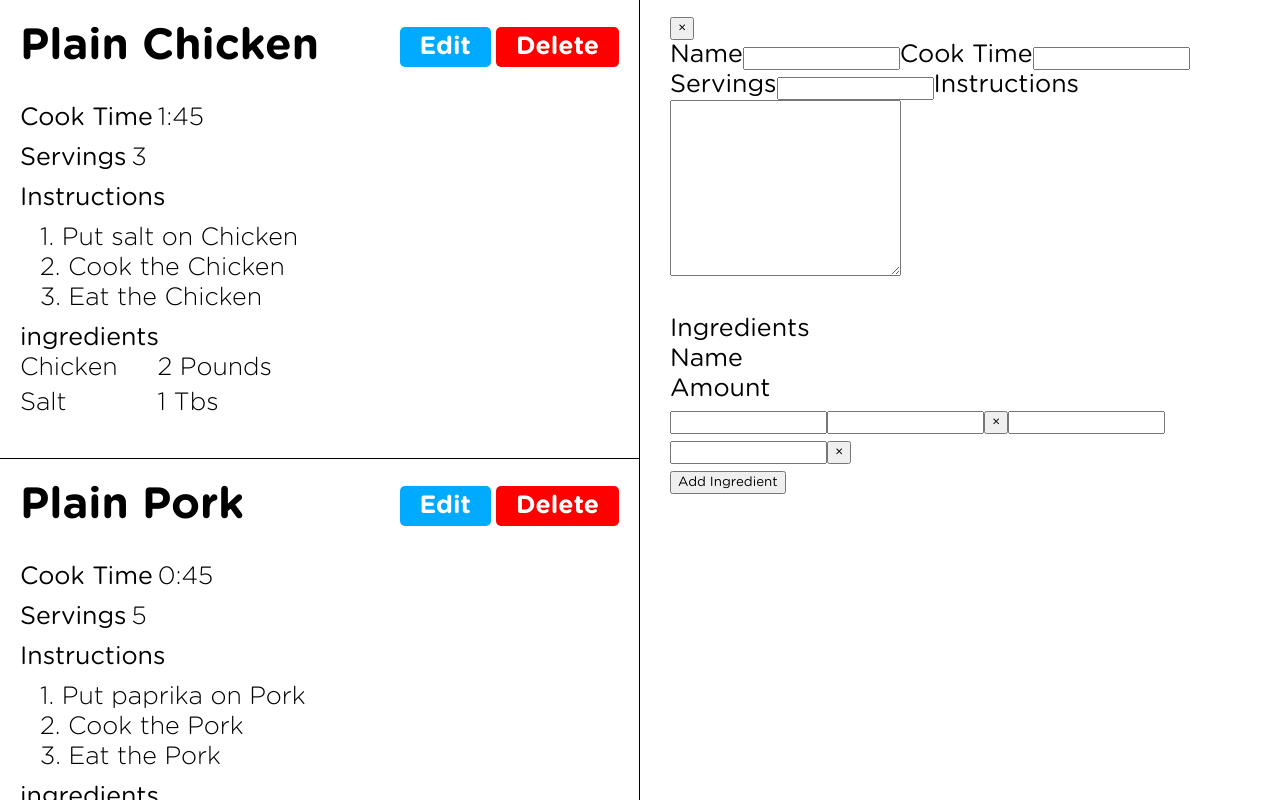
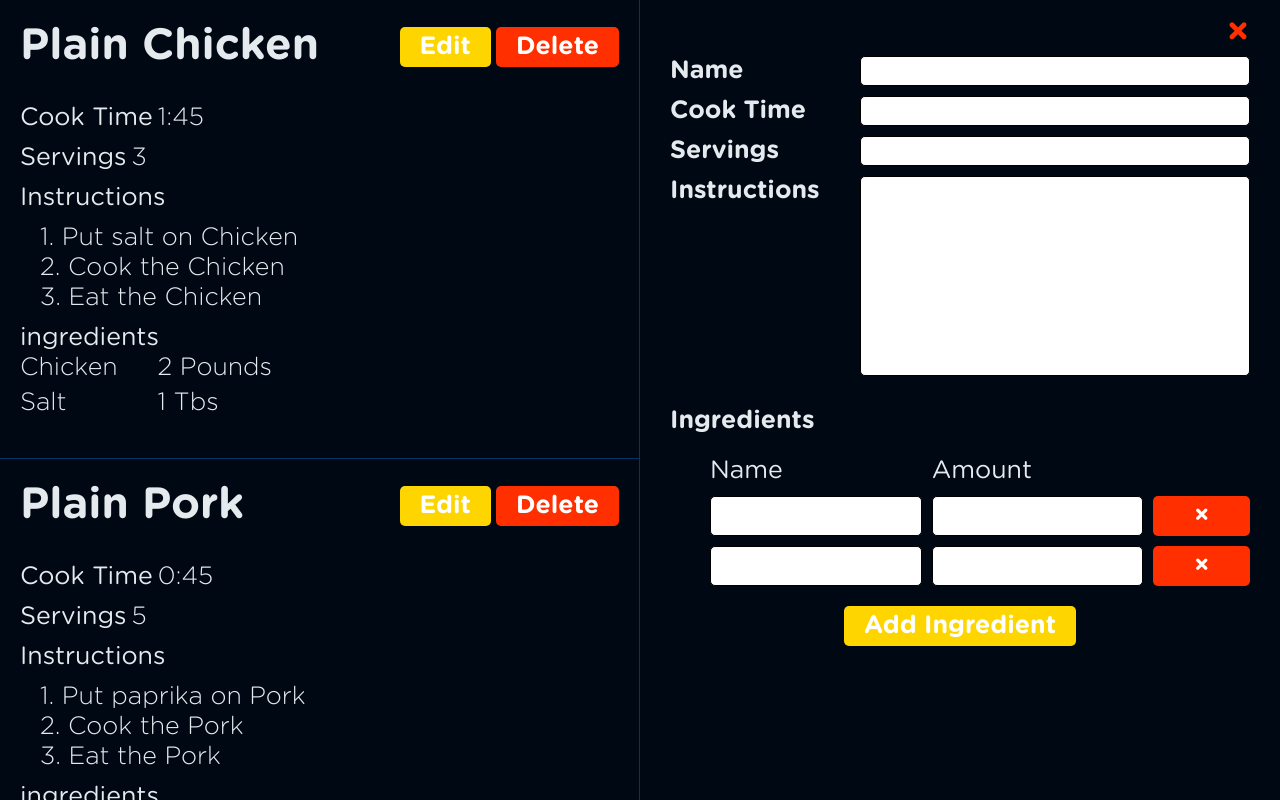
Before and after one commit to BorofskyDev/react-recipe-builder, a React (Vite) app: page / in a window 1280 px wide. Shown: the top 800 px of the page. Built offline with nearby package versions, Linux system fonts and the light colour scheme.

Commit message:
basic placeholder styling completed

```diff
--- a/src/components/RecipeEdit.jsx
+++ b/src/components/RecipeEdit.jsx
@@ -4,38 +4,63 @@
 export default function RecipeEdit() {
   return (
     <div className='recipe-edit'>
-      <div>
-        <button>&times;</button>
+      <div className='recipe-edit__remove-button-container'>
+        <button className='btn recipe-edit__remove-button'>&times;</button>
       </div>
-      <div>
-        <label htmlFor='name'>Name</label>
-        <input type='text' name='name' id='name' />
+      <div className='recipe-edit__details-grid'>
+        <label htmlFor='name' className='recipe-edit__label'>
+          Name
+        </label>
+        <input
+          type='text'
+          name='name'
+          id='name'
+          className='recipe-edit__input'
+        />
 
-        <label htmlFor='cookTime'>Cook Time</label>
-        <input type='text' name='cookTime' id='cookTime' />
+        <label htmlFor='cookTime' className='recipe-edit__label'>
+          Cook Time
+        </label>
+        <input
+          type='text'
+          name='cookTime'
+          id='cookTime'
+          className='recipe-edit__input'
+        />
 
-        <label htmlFor='servings'>Servings</label>
-        <input type='number' min='1' name='servings' id='servings' />
+        <label htmlFor='servings' className='recipe-edit__label'>
+          Servings
+        </label>
+        <input
+          type='number'
+          min='1'
+          name='servings'
+          id='servings'
+          className='recipe-edit__input'
+        />
 
-        <label htmlFor='instructions'>Instructions</label>
+        <label htmlFor='instructions' className='recipe-edit__label'>
+          Instructions
+        </label>
         <textarea
           name='instructions'
           id='instructions'
           cols='30'
           rows='10'
+          className='recipe-edit__input'
         ></textarea>
       </div>
       <br />
-      <label>Ingredients</label>
-      <div>
+      <label className='recipe-edit__label'>Ingredients</label>
+      <div className='recipe-edit__ingredient-grid'>
         <div>Name</div>
         <div>Amount</div>
         <div></div>
         <RecipeIngredientEdit />
         <RecipeIngredientEdit />
       </div>
-      <div>
-        <button>Add Ingredient</button>
+      <div className='recipe-edit__add-ingredient-btn-container'>
+        <button className='btn btn--primary'>Add Ingredient</button>
       </div>
     </div>
   )
--- a/src/components/RecipeIngredientEdit.jsx
+++ b/src/components/RecipeIngredientEdit.jsx
@@ -3,9 +3,9 @@
 export default function RecipeIngredientEdit() {
   return (
     <>
-        <input type="text" />
-        <input type="text" />
-        <button>&times;</button>
+      <input className='recipe-edit__input' type='text' />
+      <input className='recipe-edit__input' type='text' />
+      <button className='btn btn--danger' >&times;</button>
     </>
   )
 }
--- a/src/css/App.css
+++ b/src/css/App.css
@@ -20,6 +20,8 @@
   margin: 0;
   padding: 0;
   box-sizing: border-box;
+  background-color: rgb(0, 8, 20);
+  color: rgb(229, 234, 238)
 }
 
 .mr-1 {
--- a/src/css/buttons.css
+++ b/src/css/buttons.css
@@ -11,18 +11,18 @@
 
 .btn--primary {
     color: white;
-    background-color: hsl(200, 100%, 50%);
+    background-color: hsl(50, 100%, 50%);
 }
 
 .btn--primary:hover {
-    background-color: hsl(200, 100%, 35%);
+    background-color: hsl(50, 100%, 35%);
 }
 
 .btn--danger {
     color: white;
-    background-color: hsl(0, 100%, 50%);
+    background-color: hsl(11, 100%, 50%);
 }
 
 .btn--danger:hover {
-    background-color: hsl(0, 100%, 35%);
+    background-color: hsl(11, 100%, 25%);
 }
--- a/src/css/recipe-edit.css
+++ b/src/css/recipe-edit.css
@@ -8,3 +8,60 @@
     padding: 30px;
     padding-top: 10px;
 }
+
+.recipe-edit__remove-button-container {
+    text-align: end;
+}
+
+.recipe-edit__remove-button {
+    padding: 0;
+    background: none;
+    outline: none;
+    border: none;
+    font-size: 1.5rem;
+    color: hsl(11, 100%, 50%);
+}
+
+.recipe-edit__details-grid {
+    display: grid;
+    grid-template-columns: auto 1fr;
+    row-gap: 10px;
+    column-gap: 40px;
+}
+
+.recipe-edit__label {
+    font-weight: bold;
+}
+
+.recipe-edit__input {
+    border: 1px solid black;
+    border-radius: 5px;
+    /* font-size: inherit; */
+    padding: 5px 10px;
+    width: 100%;
+}
+
+textarea.recipe-edit__input {
+    resize: none;
+    height: 200px;
+}
+
+.recipe-edit__ingredient-grid {
+    display: grid;
+    grid-template-columns: repeat(3, auto);
+    gap: 10px;
+    margin-top: 20px;
+    margin-left: 40px;
+}
+
+.recipe-edit__add-ingredient-btn-container {
+    margin-top: 20px;
+    text-align: center;
+}
+
+ @media (max-width: 1000px){
+    .recipe-edit__details-grid,
+    .recipe-edit__ingredient-grid {
+        grid-template-columns: 1fr
+    }
+ }
--- a/src/css/recipe-list.css
+++ b/src/css/recipe-list.css
@@ -1,5 +1,5 @@
 .recipe-list {
-    border-right: 1px solid black;
+    border-right: 1px solid #003566;
     min-height: 100vh;
     width: 50%;
 }
--- a/src/css/recipe.css
+++ b/src/css/recipe.css
@@ -1,7 +1,7 @@
 .recipe {
     padding: 20px;
     padding-bottom: 40px;
-    border-bottom: 1px solid black;
+    border-bottom: 1px solid #003566;
 }
 
 .recipe:last-child{
```
